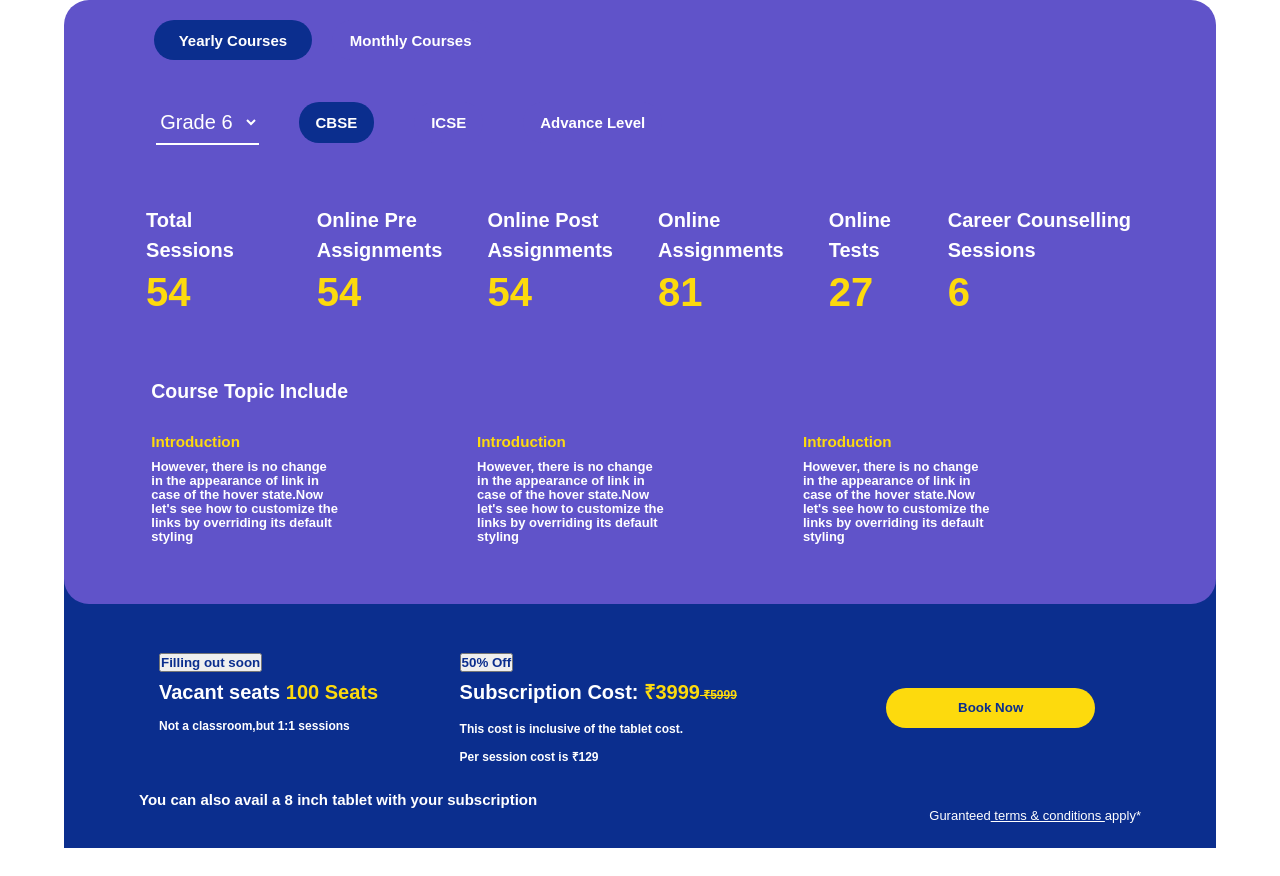
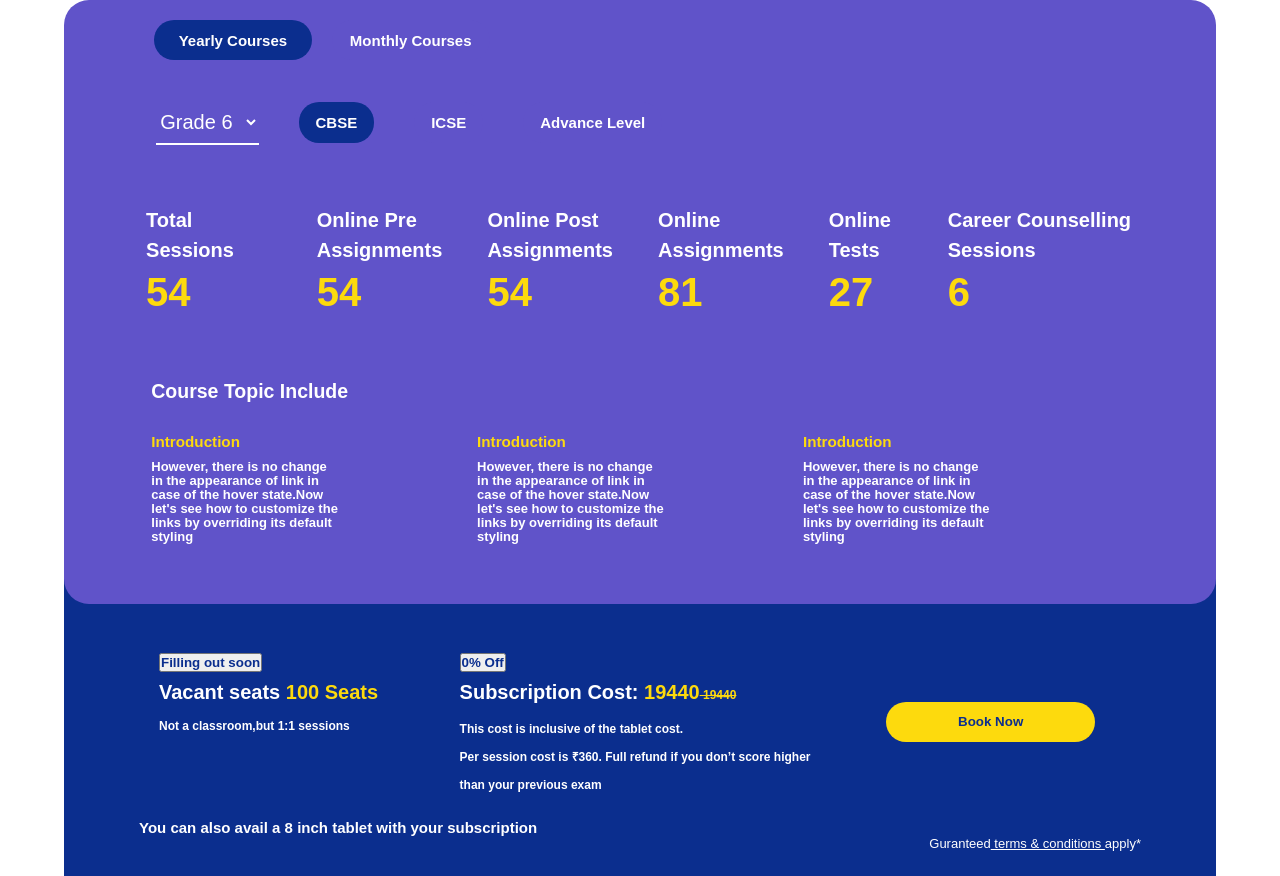
Before and after one commit to mohini-chauhan/Pivot, a React (Create React App) app: page / in a window 1280 px wide. Before the commit the page ends 848 px from the top, so only its background shows below. Built offline with nearby package versions, Linux system fonts and the light colour scheme.

Commit message:
year page footer api integrated

```diff
--- a/src/Components/Month/Month.js
+++ b/src/Components/Month/Month.js
@@ -47,7 +47,7 @@ function dPrice(price,discount){
 
         return(
             <section className="monthly-card-skeleton">
-                    <input type="radio"/>
+                    <input type="radio" name="selectgrp"/>
                     <div className="month-duration">
                         <label>{cardData.valid} </label>
                         <p className="offer">{cardData.refund}</p>
--- a/src/Components/Year/Year.js
+++ b/src/Components/Year/Year.js
@@ -59,6 +59,10 @@ function onSelect(e){
             </section>
         )
     }
+    function dPrice(price,discount){
+        return price-(price*(discount/100));
+
+    }
 
 
     return (
@@ -97,14 +101,14 @@ function onSelect(e){
                 <section className="footer-items">
                     <article className="A11">
                         <button>Filling out soon</button>
-                        <p className="head-para">Vacant seats<span> 100 Seats </span></p>
+                        <p className="head-para">Vacant seats<span> {props.text[gradeList.indexOf(select)].boards[board]['seats']} Seats </span></p>
                         <p className="sub-para">Not a classroom,but 1:1 sessions </p>
                     </article>
                     <article className="A22">
-                        <button>50% Off</button>
-                        <p className="head-para">Subscription Cost:<span> ₹3999<s> ₹5999</s></span></p>
+                        <button>{props.text[gradeList.indexOf(select)].boards[board]['discount']}% Off</button>
+                        <p className="head-para">Subscription Cost:<span> {dPrice(props.text[gradeList.indexOf(select)].boards[board]['price'],props.text[gradeList.indexOf(select)].boards[board]['discount'])}<s> {props.text[gradeList.indexOf(select)].boards[board]['price']}</s></span></p>
                         <p className="sub-para">This cost is inclusive of the tablet cost. </p>
-                        <p className="sub-para">Per session cost is ₹129 </p>
+                        <p className="sub-para">Per session cost is ₹{props.text[gradeList.indexOf(select)].boards[board]['per_class_price']} </p>
                     </article>
                     <article className="yearA3">
                        <button className="month-btn">Book Now</button>
```
